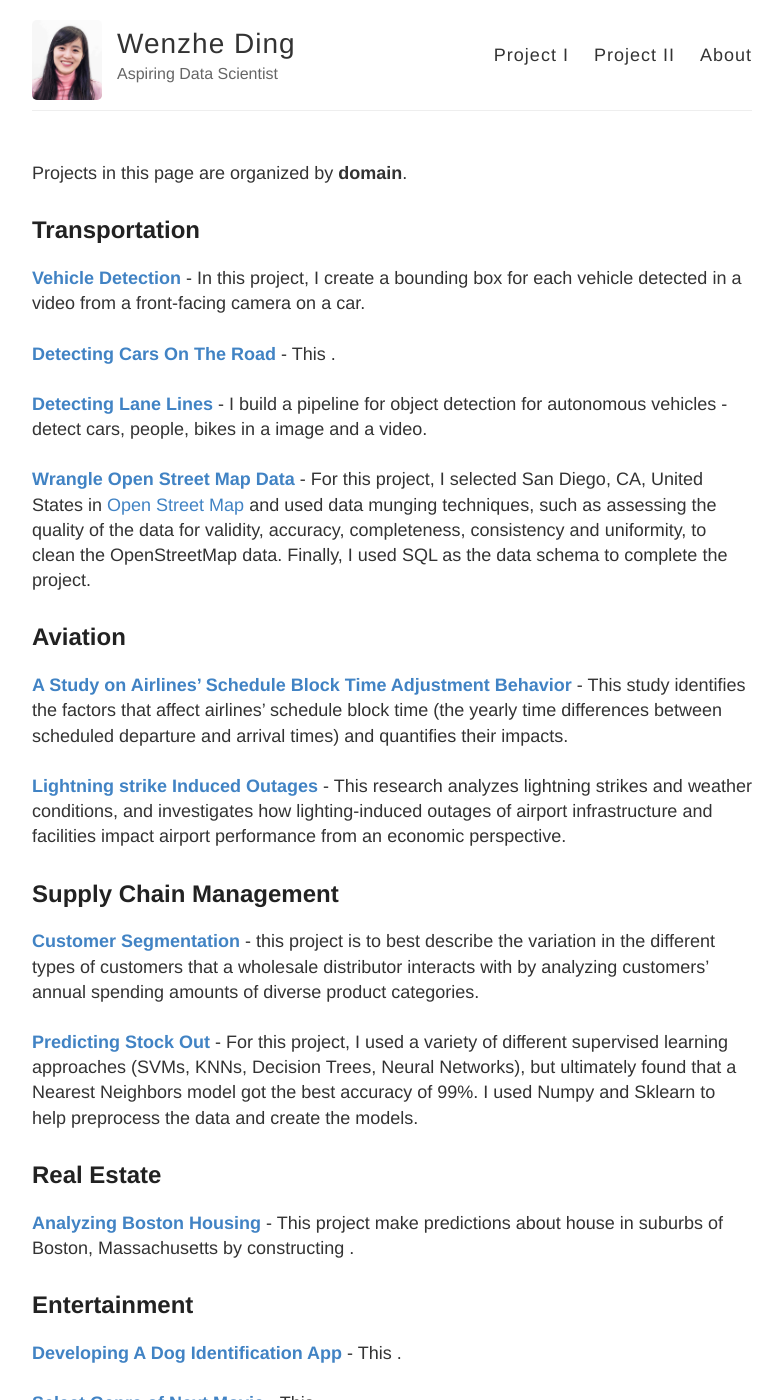
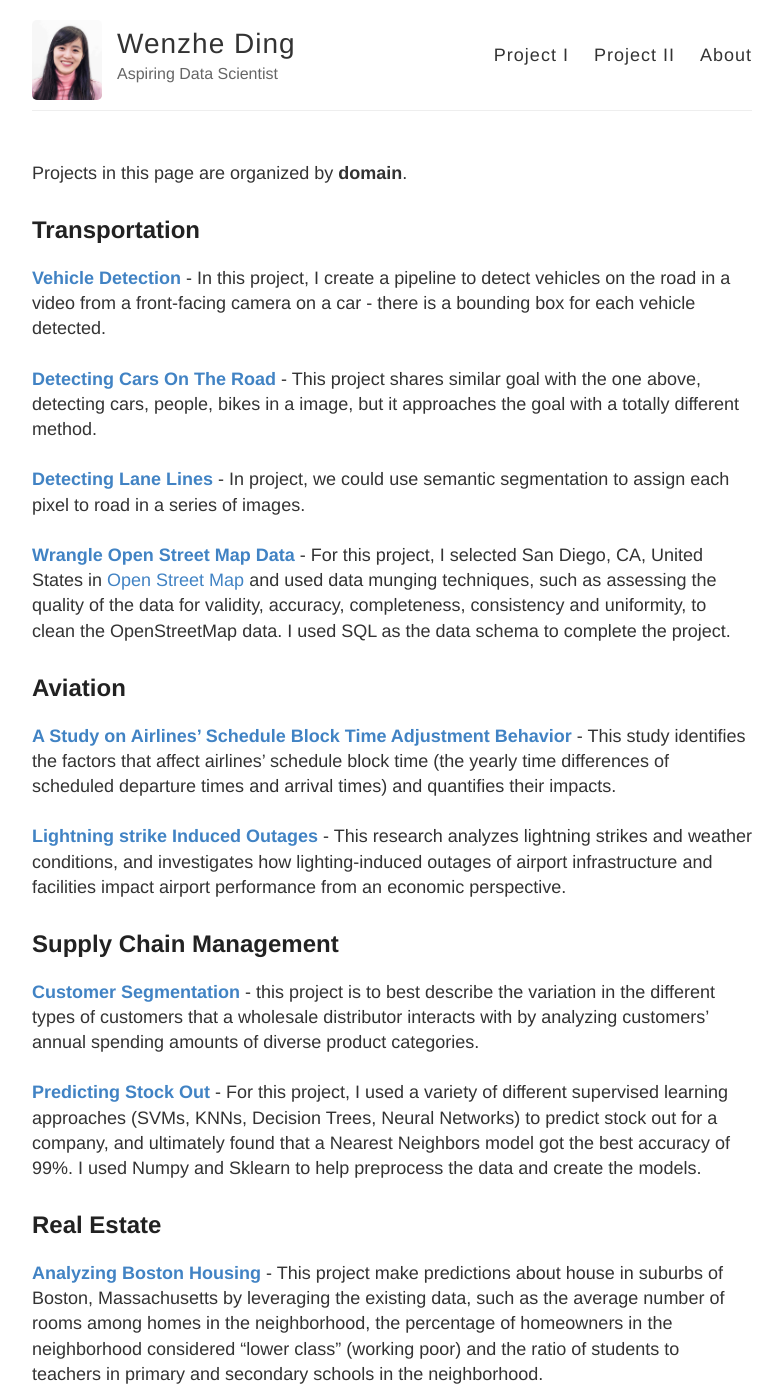
Before and after one commit to wzding/deprecated_wzding.github.io, a Jekyll site: the page built from project1.md, in a window 1280 px wide and 1400 px high. Shown: the whole window, without its empty margins (248-1031 px from the left). Built offline with Jekyll 4.4.1, drawn with Linux system fonts in a browser that asks for light colours; some of the changed text lies outside the part shown.

Commit message:
added more descriptions

```diff
--- a/project1.md
+++ b/project1.md
@@ -6,21 +6,21 @@ permalink: /project1/
 Projects in this page are organized by **domain**.
 
 ## Transportation
-<a href="https://wzding.github.io/wzding.github.io/projects/Vehicle_Detection.html" target="_blank">**Vehicle Detection**</a> - In this project, I create a bounding box for each vehicle detected in a video from a front-facing camera on a car.
-<br><br><a href="https://wzding.github.io/wzding.github.io/projects/Object_Detection_MobileNets_SSD.html" target="_blank">**Detecting Cars On The Road**</a> - This .
-<br><br><a href="https://wzding.github.io/wzding.github.io/projects/Semantic_Segmentation.html" target="_blank">**Detecting Lane Lines**</a> - I build a pipeline for object detection for autonomous vehicles - detect cars, people, bikes in a image and a video.
-<br><br><a href="https://wzding.github.io/wzding.github.io/projects/Wrangle_OpenStreetMap.html" target="_blank">**Wrangle Open Street Map Data**</a> - For this project, I selected San Diego, CA, United States in [Open Street Map](https://www.openstreetmap.org) and used data munging techniques, such as assessing the quality of the data for validity, accuracy, completeness, consistency and uniformity, to clean the OpenStreetMap data. Finally, I used SQL as the data schema to complete the project.
+<a href="https://wzding.github.io/wzding.github.io/projects/Vehicle_Detection.html" target="_blank">**Vehicle Detection**</a> - In this project, I create a pipeline to detect vehicles on the road in a video from a front-facing camera on a car - there is a bounding box for each vehicle detected.
+<br><br><a href="https://wzding.github.io/wzding.github.io/projects/Object_Detection_MobileNets_SSD.html" target="_blank">**Detecting Cars On The Road**</a> - This project shares similar goal with the one above, detecting cars, people, bikes in a image, but it approaches the goal with a totally different method.
+<br><br><a href="https://wzding.github.io/wzding.github.io/projects/Semantic_Segmentation.html" target="_blank">**Detecting Lane Lines**</a> - In project, we could use semantic segmentation to assign each pixel to road in a series of images.
+<br><br><a href="https://wzding.github.io/wzding.github.io/projects/Wrangle_OpenStreetMap.html" target="_blank">**Wrangle Open Street Map Data**</a> - For this project, I selected San Diego, CA, United States in [Open Street Map](https://www.openstreetmap.org) and used data munging techniques, such as assessing the quality of the data for validity, accuracy, completeness, consistency and uniformity, to clean the OpenStreetMap data. I used SQL as the data schema to complete the project.
 
 ## Aviation
-<a href="https://wzding.github.io/wzding.github.io/projects/AirlinesScheduleBlockTimeAdjustmentBehavior.pdf" target="_blank">**A Study on Airlines’ Schedule Block Time Adjustment Behavior**</a> - This study identifies the factors that affect airlines’ schedule block time (the yearly time differences between scheduled departure and arrival times) and quantifies their impacts.
+<a href="https://wzding.github.io/wzding.github.io/projects/AirlinesScheduleBlockTimeAdjustmentBehavior.pdf" target="_blank">**A Study on Airlines’ Schedule Block Time Adjustment Behavior**</a> - This study identifies the factors that affect airlines’ schedule block time (the yearly time differences of scheduled departure times and arrival times) and quantifies their impacts.
 <br><br><a href="https://wzding.github.io/wzding.github.io/projects/LightningstrikeInducedOutages.pdf" target="_blank">**Lightning strike Induced Outages**</a> - This research analyzes lightning strikes and weather conditions, and investigates how lighting-induced outages of airport infrastructure and facilities impact airport performance from an economic perspective.
 
 ## Supply Chain Management
 <a href="https://wzding.github.io/wzding.github.io/projects/Customer_Segments.html" target="_blank">**Customer Segmentation**</a> - this project is to best describe the variation in the different types of customers that a wholesale distributor interacts with by analyzing customers' annual spending amounts of diverse product categories.
-<br><br><a href="https://wzding.github.io/wzding.github.io/projects/stock_out_prediction.html" target="_blank">**Predicting Stock Out**</a> - For this project, I used a variety of different supervised learning approaches (SVMs, KNNs, Decision Trees, Neural Networks), but ultimately found that a Nearest Neighbors	 model got the best accuracy of 99%. I used Numpy and Sklearn to help preprocess the data and create the models.
+<br><br><a href="https://wzding.github.io/wzding.github.io/projects/stock_out_prediction.html" target="_blank">**Predicting Stock Out**</a> - For this project, I used a variety of different supervised learning approaches (SVMs, KNNs, Decision Trees, Neural Networks) to predict stock out for a company, and ultimately found that a Nearest Neighbors model got the best accuracy of 99%. I used Numpy and Sklearn to help preprocess the data and create the models.
 
 ## Real Estate
-<a href="https://wzding.github.io/wzding.github.io/projects/Boston_Housing.html" target="_blank">**Analyzing Boston Housing**</a> - This project make predictions about house in suburbs of Boston, Massachusetts by constructing .
+<a href="https://wzding.github.io/wzding.github.io/projects/Boston_Housing.html" target="_blank">**Analyzing Boston Housing**</a> - This project make predictions about house in suburbs of Boston, Massachusetts by leveraging the existing data, such as the average number of rooms among homes in the neighborhood, the percentage of homeowners in the neighborhood considered "lower class" (working poor) and the ratio of students to teachers in primary and secondary schools in the neighborhood.
 
 ## Entertainment
 <a href="https://wzding.github.io/wzding.github.io/projects/Dog_Identification_App.html" target="_blank">**Developing A Dog Identification App**</a> - This .
@@ -30,4 +30,4 @@ Projects in this page are organized by **domain**.
 <a href="https://wzding.github.io/wzding.github.io/projects/Finding_Donors_for_Charity.html" target="_blank">**Finding Donors for Charity**</a> - This .
 
 ## Learn from Catastrophic Events
-<a href="https://wzding.github.io/wzding.github.io/projects/Titanic_Survival_Exploration.html" target="_blank">**Titanic Survival Exploration**</a> - The Kaggle Titanic competition revolved around taking in a dataset of all the passengers in the Titanic, and then predicting whether or not they survived. The features in the dataset included room location, age, gender, etc.
+<a href="https://wzding.github.io/wzding.github.io/projects/Titanic_Survival_Exploration.html" target="_blank">**Titanic Survival Exploration**</a> - The project revolved around taking in a dataset of all the passengers in the Titanic disaster, and then predicting whether or not they survived. The features in the dataset included room location, age, gender, etc.
```
